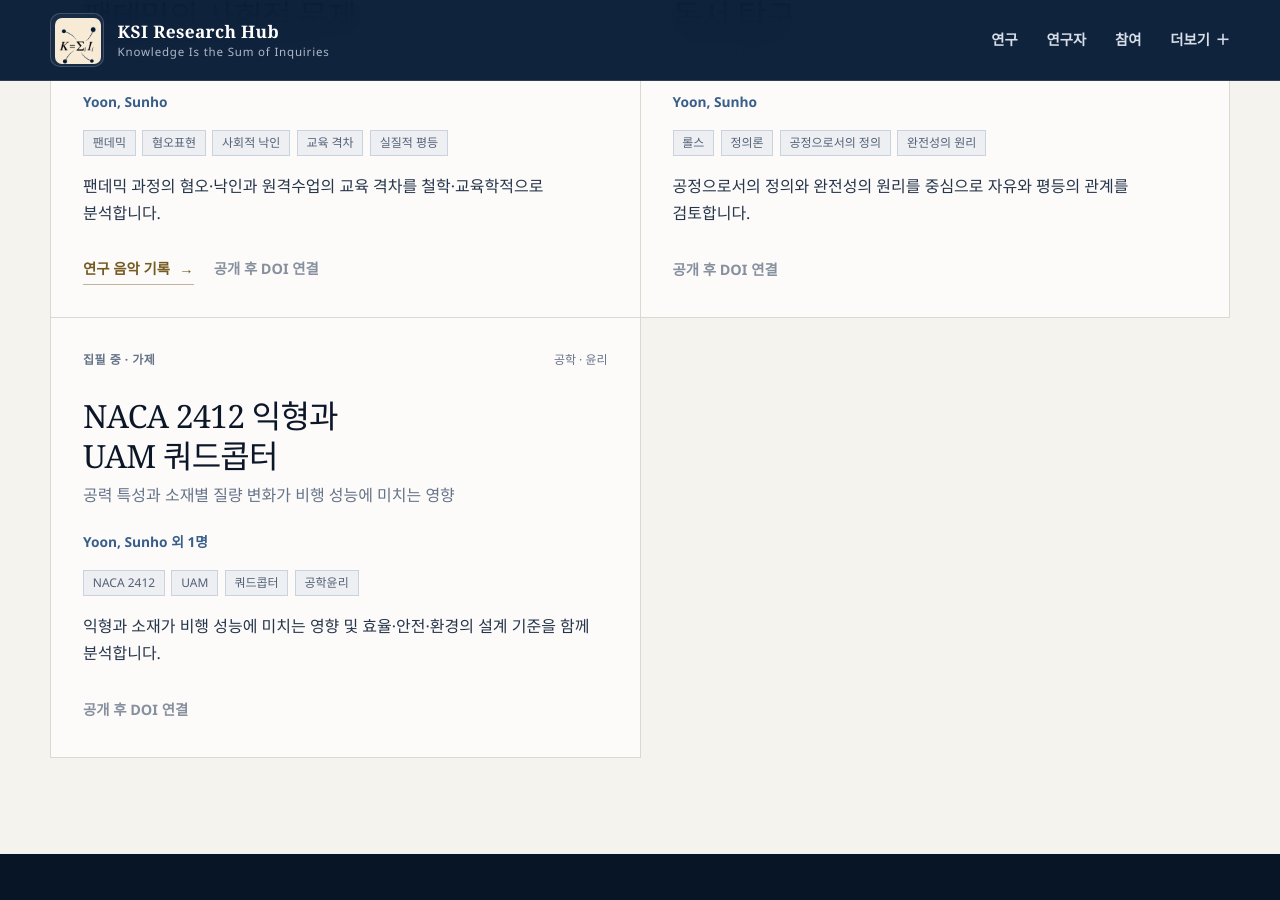
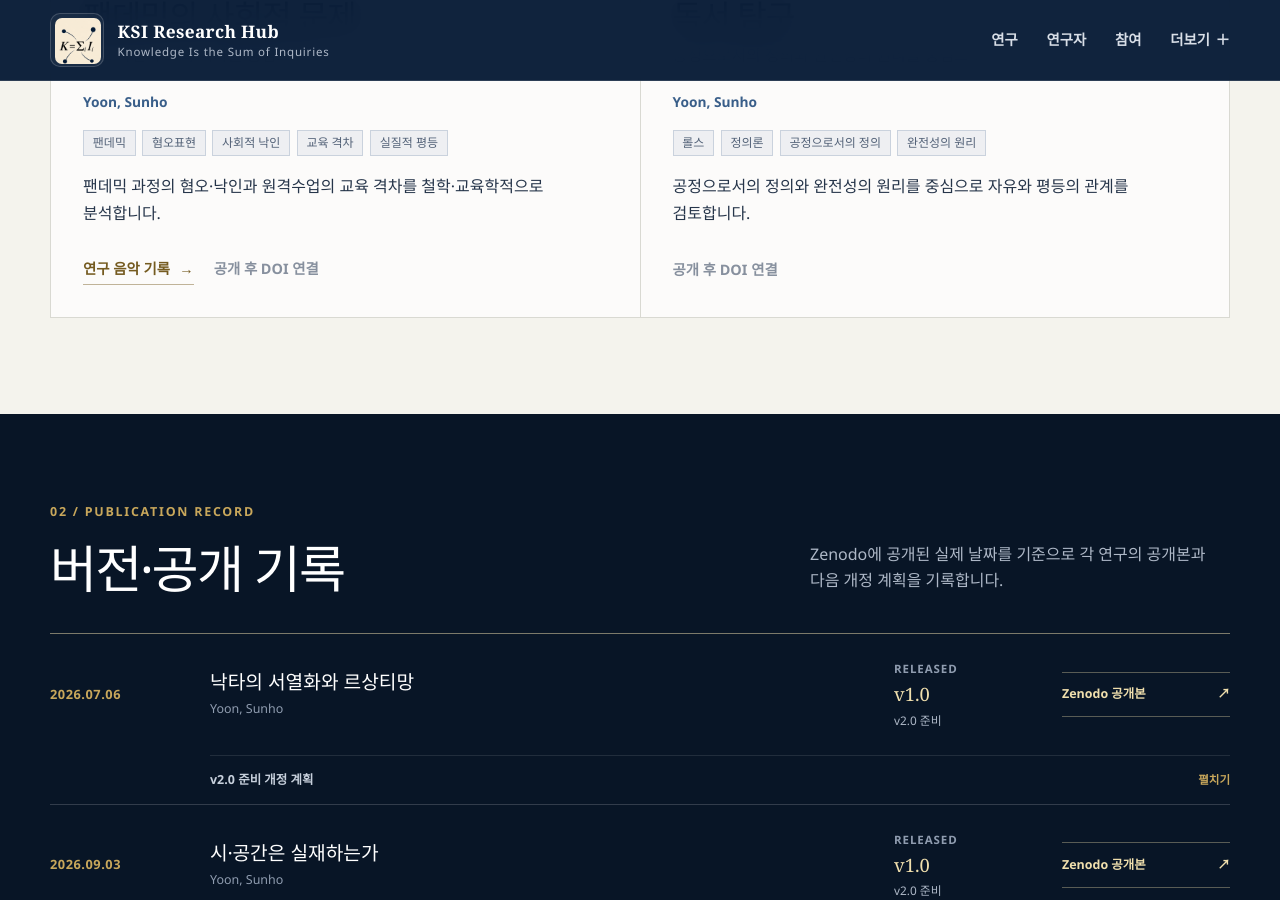
Before and after one commit to SunhoYoon-Hub/KSI-Research-Hub, a Jekyll site: the page built from docs/index.md, in a window 1280 px wide and 900 px high, scrolled down 1848 px. Built offline with Jekyll 4.4.1, drawn with Linux system fonts in a browser that asks for light colours.

Commit message:
Pause UAM project on public research list

```diff
--- a/docs/_data/projects.yml
+++ b/docs/_data/projects.yml
@@ -167,25 +167,3 @@
   description: "공정으로서의 정의와 완전성의 원리를 중심으로 자유와 평등의 관계를 검토합니다."
   zenodo_url:
   featured: false
-
-- id: naca2412-uam-ethics
-  title: "NACA 2412 익형과 UAM 쿼드콥터"
-  card_title_lines:
-    - "NACA 2412 익형과"
-    - "UAM 쿼드콥터"
-  subtitle: "공력 특성과 소재별 질량 변화가 비행 성능에 미치는 영향"
-  researcher_id: yoon-s
-  researcher: "Yoon, Sunho 외 1명"
-  fields:
-    - "공학"
-    - "윤리"
-  keywords:
-    - "NACA 2412"
-    - "UAM"
-    - "쿼드콥터"
-    - "공학윤리"
-  stage: drafting
-  status_label: "집필 중 · 가제"
-  description: "익형과 소재가 비행 성능에 미치는 영향 및 효율·안전·환경의 설계 기준을 함께 분석합니다."
-  zenodo_url:
-  featured: false
```
